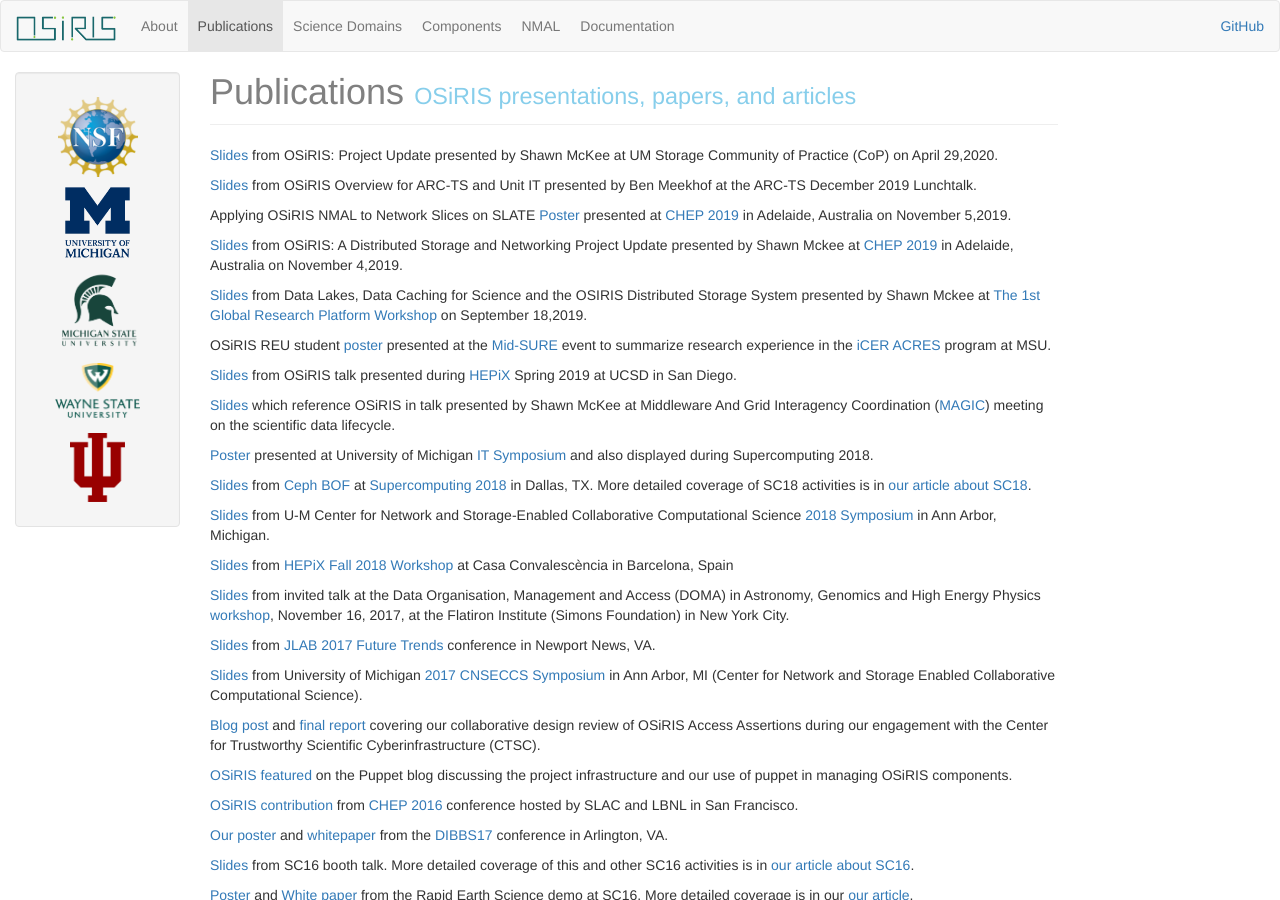
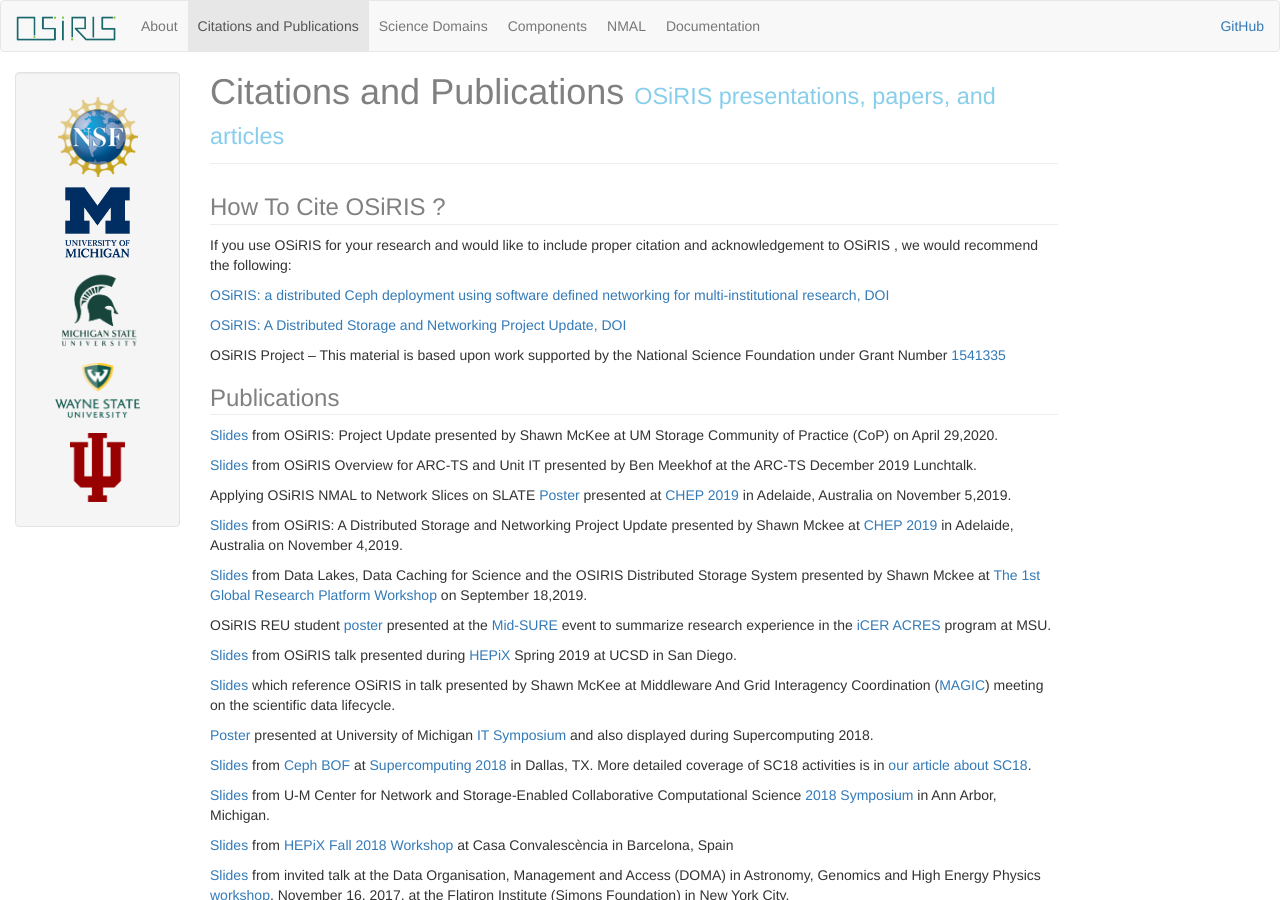
Before and after one commit to MI-OSiRIS/mi-osiris.github.io, a Jekyll site: the page built from publications.md, in a window 1280 px wide and 900 px high. Built offline with Jekyll 4.4.1, drawn with Linux system fonts in a browser that asks for light colours.

Commit message:
Added information on how to cite osiris

```diff
--- a/publications.md
+++ b/publications.md
@@ -1,11 +1,22 @@
 ---
 layout: default
-title: Publications
+title: Citations and Publications
 tagline: OSiRIS presentations, papers, and articles
 group: navigation
 order: 2
 ---
 {% include JB/setup %}
+
+<h3>How To Cite OSiRIS ?</h3>
+If you use OSiRIS for your research and would like to include proper citation and acknowledgement to OSiRIS , we would recommend the following:
+
+<a href="https://doi.org/10.1088/1742-6596/898/6/062045"> OSiRIS: a distributed Ceph deployment using software defined networking for multi-institutional research, DOI</a>
+
+<a href="https://doi.org/10.1051/epjconf/202024504012"> OSiRIS: A Distributed Storage and Networking Project Update, DOI</a>
+
+OSiRIS Project -- This material is based upon work supported by the National Science Foundation under Grant Number <a href="https://www.nsf.gov/awardsearch/showAward?AWD_ID=1541335&HistoricalAwards=false">1541335</a>
+
+<h3>Publications</h3>
 
 <a href="{{ASSET_PATH}}/slides/OSiRIS-UM-CoP-slides.pdf">Slides</a> from OSiRIS: Project Update presented by  Shawn McKee at  UM Storage Community of Practice (CoP) on April 29,2020.
 
```
